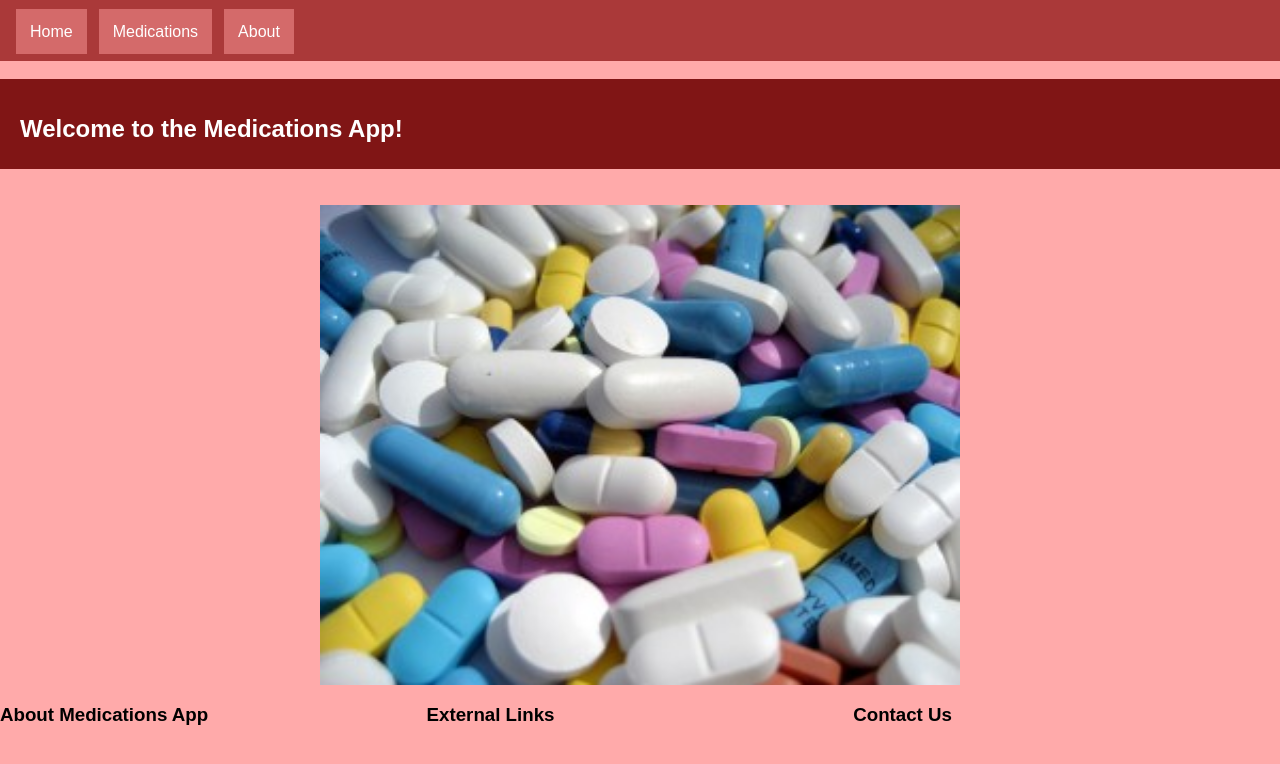
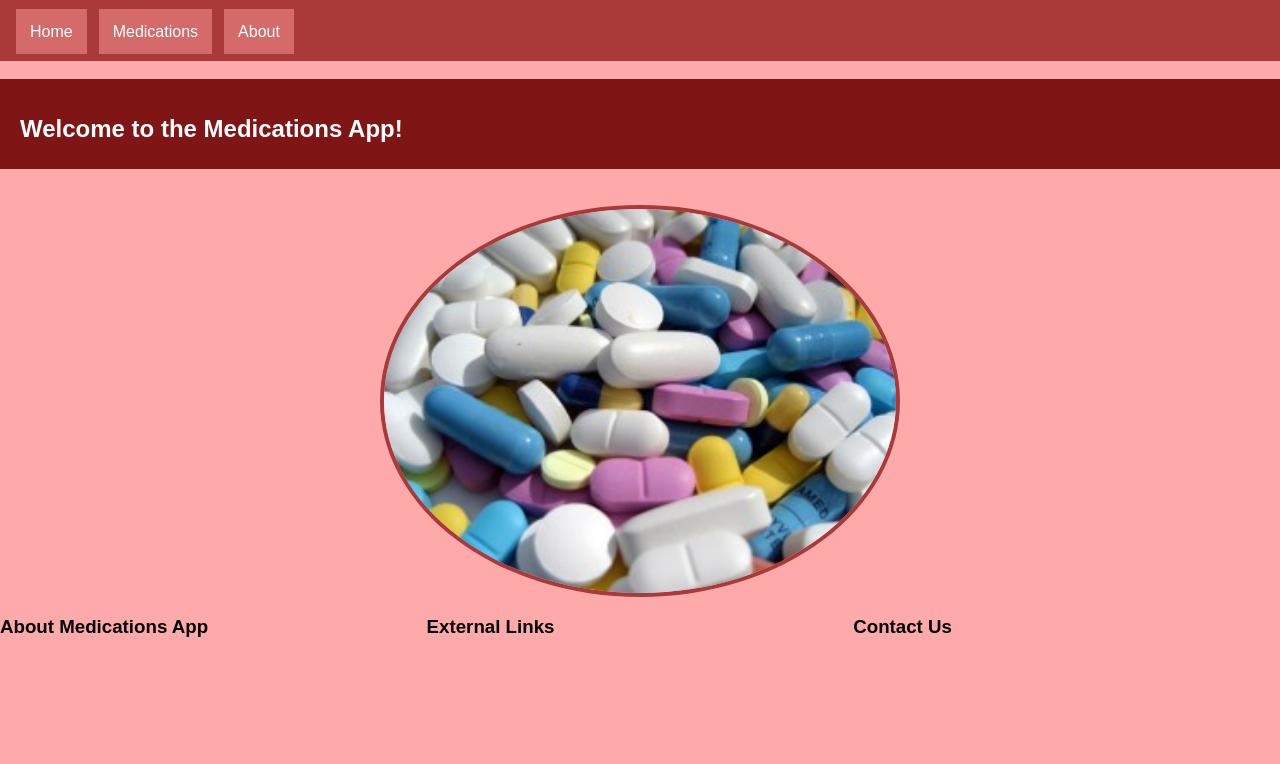
Before and after one commit to debjohnson33/medications-app-client, a React (Create React App) app: page / in a window 1280 px wide. Shown: the top 764 px of the page. Built offline with nearby package versions, Linux system fonts and the light colour scheme.

Commit message:
Edited img css to add border/make oval

```diff
--- a/src/containers/App.css
+++ b/src/containers/App.css
@@ -16,7 +16,9 @@
 img {
   display: block;
 	margin: auto;
-  width: 50%;
+  width: 40%;
+  border: 4px solid #AA3939;
+  border-radius: 50%;
 }
 
 p#appInfo {
```
